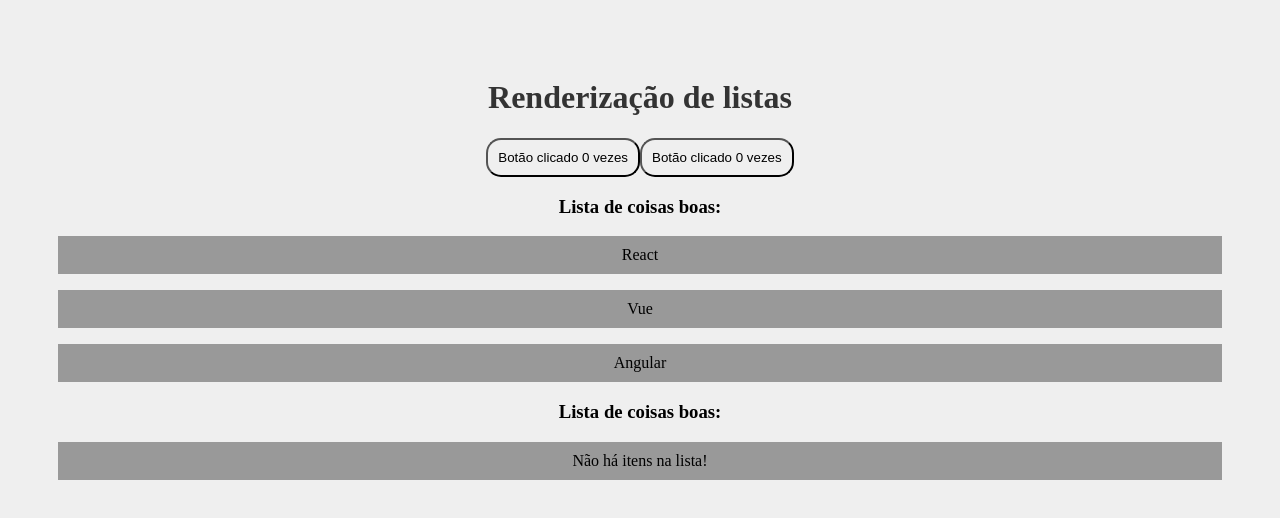
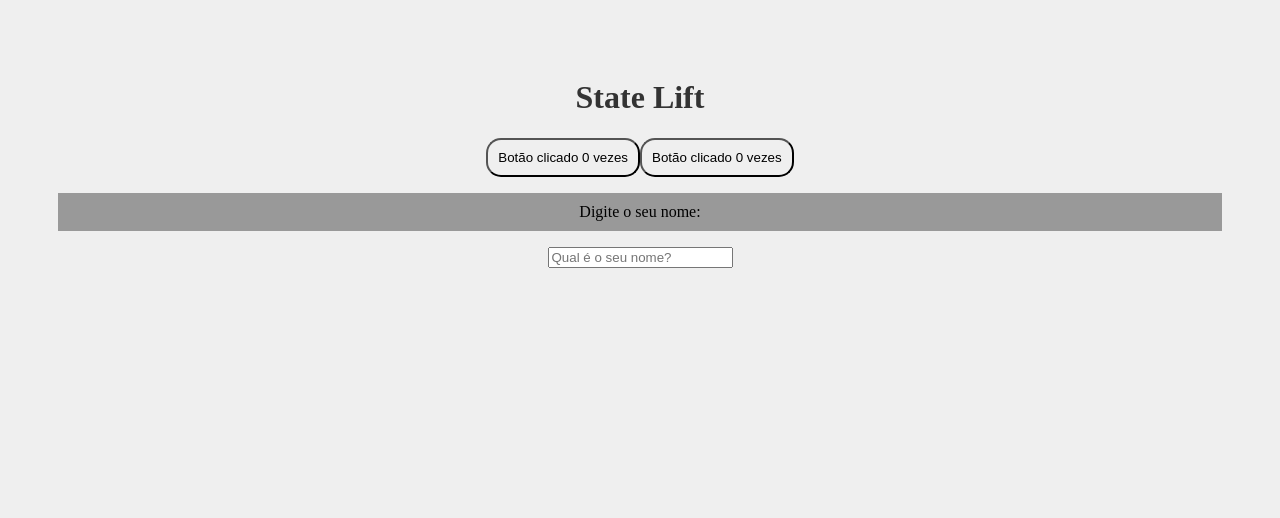
Before and after one commit to GKPTAN/REACT, a React (Create React App) app in the folder meu-projeto/: page / in a window 1280 px wide. Shown: the top 518 px of the page. Built offline with nearby package versions, Linux system fonts and the light colour scheme.

Commit message:
aula 14 React
- aprendendo sobre State lift ou compartilhamento de estados entre dois componentes

```diff
--- a/meu-projeto/src/App.js
+++ b/meu-projeto/src/App.js
@@ -1,10 +1,11 @@
 import './App.css';
 import {useState} from 'react';
-import SegundaLista from './components/SegundaLista';
+import SeuNome from './components/SeuNome';
+import Saudacao from './components/Saudacao';
 
 function App() {
 
-  const meusItens = ['React', 'Vue', 'Angular'];
+  const [nome, setNome] = useState();
 
   const [count, setCount] = useState(0);
 
@@ -14,11 +15,11 @@
 
   return (
     <div className="App">
-      <h1>Renderização de listas</h1>
+      <h1>State Lift</h1>
       <MyButton count={count} onClick={handleClick}/>
       <MyButton count={count} onClick={handleClick}/>
-      <SegundaLista itens={meusItens} />
-      <SegundaLista itens={[]} />
+      <SeuNome setNome={setNome}/>
+      <Saudacao nome={nome} />
     </div>
   );
 }
--- /dev/null
+++ b/meu-projeto/src/components/Saudacao.js
@@ -0,0 +1,10 @@
+function Saudacao({ nome }) {
+
+    function gerarSaudacao(algumNome) {
+        return `Olá, ${algumNome}, tudo bem?`;
+    }
+
+    return <>{nome && <p>{gerarSaudacao(nome)}</p>}</>;
+};
+
+export default Saudacao
--- /dev/null
+++ b/meu-projeto/src/components/SeuNome.js
@@ -0,0 +1,10 @@
+function SeuNome({ setNome }) {
+    return (
+        <div>
+            <p>Digite o seu nome: </p>
+            <input type="text" name="nomes" id="nome" placeholder="Qual é o seu nome?" onChange={(e) => setNome(e.target.value)}/>
+        </div>
+    );
+};
+
+export default SeuNome
```
